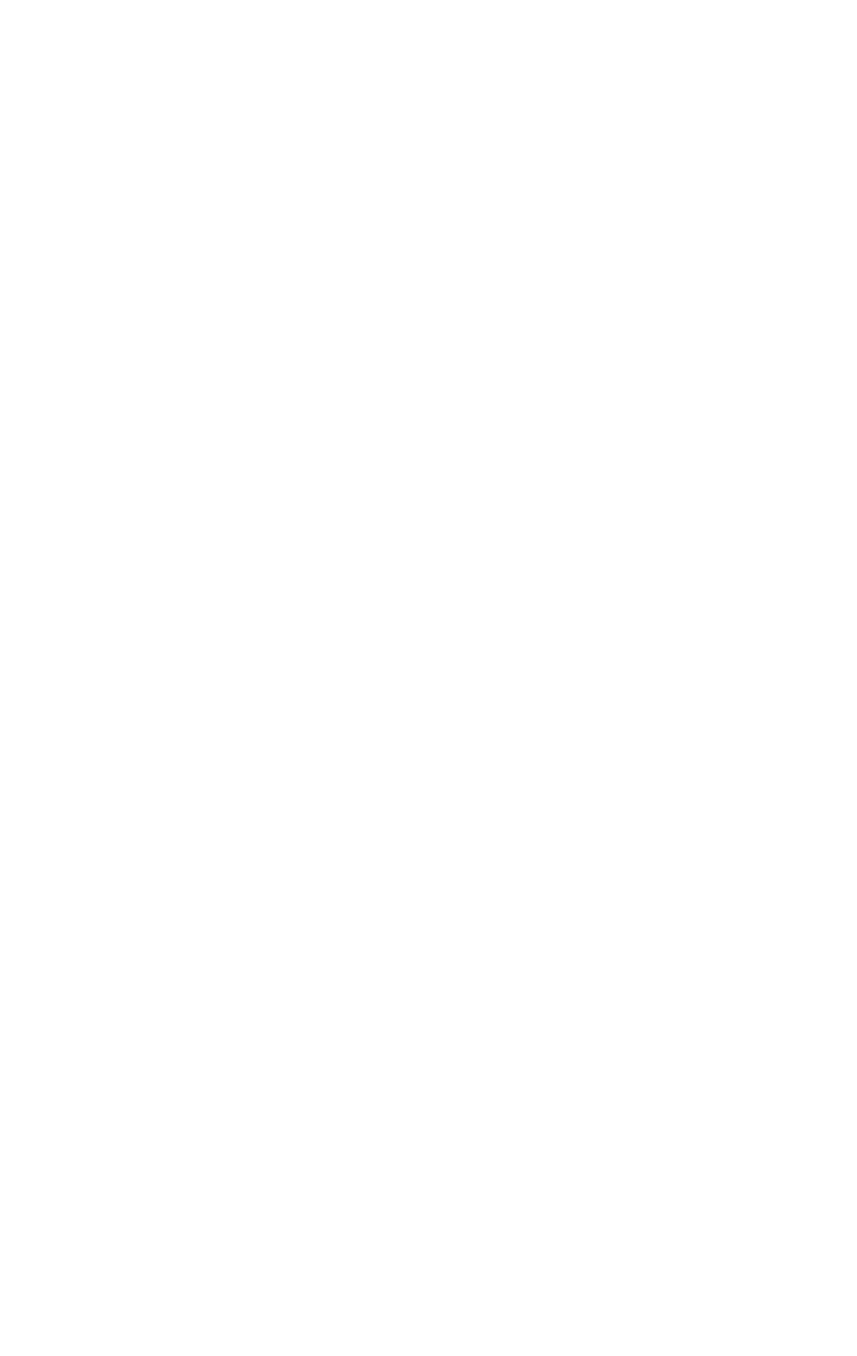
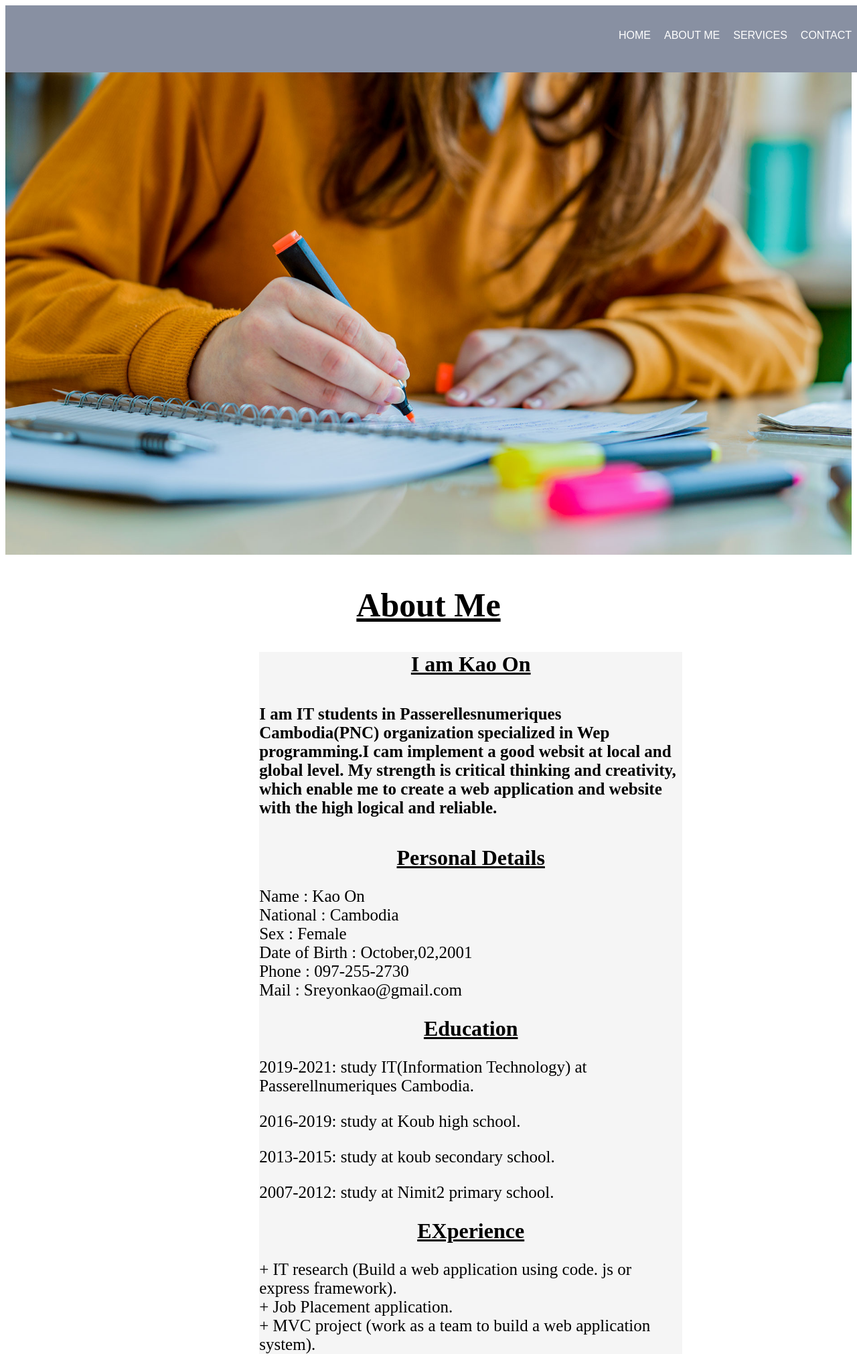
Before and after one commit to onkao/Kao-ON, a plain HTML site: page menu/about.html in a window 1280 px wide. Shown: the whole page at 67% size. Before the commit the page ends 800 px from the top, so only its background shows below. Drawn offline with Linux system fonts and the light colour scheme.

Commit message:
project html

```diff
--- a/css/style.css
+++ b/css/style.css
@@ -14,12 +14,15 @@ body{
     padding: 10px;
     background-color: rgba(18, 35, 71, 0.3);
     font-family: sans-serif;
-
+    position: sticky;
+    top:0;
 }
 ul{
     display: flex;
     justify-content: flex-end;
     list-style: none;
+    position: sticky;
+    top:0;
 }
 ul li{
     padding:10px;
@@ -36,19 +39,6 @@ ul li a{
     cursor: pointer;
 
 }
-footer{
-    color:white;
-    font-family: sans-serif;
-    display:flex;
-    align-items:flex-end;
-    justify-content: center;
-    margin-top:100%;
-    background-color: rgba(18, 35, 71, 0.4);
-    text-transform: uppercase;
-    padding:40px;
-    font-size: 100%;
-
-}
 h1{
 
     font-size: 50px;
--- a/css1/about.css
+++ b/css1/about.css
@@ -0,0 +1,57 @@
+ul{
+    display: flex;
+    justify-content: flex-end;
+    list-style: none;
+    position: sticky;
+    top:0;
+}
+ul li{
+    padding:10px;
+
+}
+ul li:hover{
+    background:darkblue;
+    padding:20px;
+}
+ul li a{
+    text-transform: uppercase;
+    text-decoration: none;
+    color:white;
+    cursor: pointer;
+}
+.container{
+    width:100%;
+    height: 10vh;
+    padding: 10px;
+    background-color: rgba(18, 35, 71, 0.5);
+    font-family: sans-serif;
+    position: sticky;
+    top:0;
+
+}
+img{
+    height:90vh;
+    width:100%;
+}
+.about{
+
+    background:whitesmoke;
+    color:black;
+    width:50%;
+    margin-left: 30%;
+    margin-bottom:
+}
+h5 ,p{
+    font-size: 25px;
+}
+h2{
+    display:flex;
+    justify-content: center;
+    font-size:50px;
+    text-decoration: underline;
+}
+h1{
+    display:flex;
+    justify-content:center;
+    text-decoration: underline;
+}
--- a/css1/contact.css
+++ b/css1/contact.css
@@ -21,6 +21,7 @@ h1{
     border-radius: 4px;
     resize: vertical;
     color:white;
+    font-family: sans-serif;
   }
   input[type=submit]{
     height: 5vh;
@@ -28,6 +29,8 @@ h1{
     background:rgba(18, 35, 71, 0.8);
     outline: none;
     color:white;
+    cursor: pointer;
+    font-family: sans-serif;
   }
   input[type="submit"]:hover{
     background:darkblue;
@@ -45,7 +48,8 @@ h1{
     padding: 10px;
     background-color: rgba(18, 35, 71, 0.3);
     font-family: sans-serif;
-
+    position: sticky;
+    top:0;
 }
 ul{
     display: flex;
--- a/css1/service.css
+++ b/css1/service.css
@@ -12,6 +12,8 @@ body{
     display: flex;
     justify-content: flex-end;
     font-family: sans-serif;
+    position: sticky;
+    top:0;
 }
 ul li{
     list-style: none;
@@ -33,6 +35,8 @@ ul li a{
 }
 ul{
     display:flex;
+    position:sticky;
+    top:0;
 }
 .about{
     background:rgb(6, 65, 104,0.6);
@@ -40,7 +44,8 @@ ul{
     height:50vh;
     width:25%;
     font-size: 25px;
-    margin-top:8%;
+    margin-top:5%;
+    height:60vh;
 }
 .about h1{
     display: flex;
@@ -55,6 +60,7 @@ ul{
 .About{
     justify-content: space-between;
     display:flex;
+
 }
 .more{
     display:flex;
--- a/menu/about.html
+++ b/menu/about.html
@@ -4,8 +4,59 @@
     <meta charset="UTF-8">
     <meta name="viewport" content="width=device-width, initial-scale=1.0">
     <title>About me</title>
+    <link rel="stylesheet" href="/css1/about.css">
+
 </head>
 <body>
-
+    <div class="container">
+        <ul>
+            <li><a href="../index.html">Home</a></li>
+            <li><a href="about.html">About Me</a></li>
+            <li><a href="service.html">Services</a></li>
+            <li><a href="contact.html">Contact</a></li>
+        </ul>
+    </div>
+    <img src="../images/learning.jpg" alt="">
+    <h2>About Me</h2>
+    <div class="about">
+    <h1>I am Kao On</h1>
+    <h5>
+        I am IT students in Passerellesnumeriques Cambodia(PNC) organization specialized in Wep programming.I cam implement a good websit at local and global level. My strength is critical thinking and creativity, which enable me to create a web application and website with the high logical and reliable.
+    </h5>
+    <h1>
+        Personal Details
+    </h1>
+    <p>
+        Name            :   Kao On<br>
+        National        :   Cambodia<br>
+        Sex             :   Female<br>
+        Date of Birth   :   October,02,2001<br>
+        Phone           :   097-255-2730<br>
+        Mail            :   Sreyonkao@gmail.com
+    </p>
+    <h1>
+        Education
+    </h1>
+    <p>
+        2019-2021: study IT(Information Technology) at Passerellnumeriques Cambodia.
+    </p>
+    <p>
+        2016-2019: study at Koub high school.
+    </p>
+    <p>
+        2013-2015: study at koub secondary school.
+    </p>
+    <p>
+        2007-2012: study at Nimit2 primary school.
+    </p>
+    <h1>
+        EXperience
+    </h1>
+    <p>
+        + IT research (Build a web application using code. js or express framework).<br>
+        + Job Placement application.<br>
+        + MVC project (work as a team to build a web application system).
+    </p>
+    </div>
 </body>
 </html>
```
Also changed, not shown: index.html (+5 -5 lines), menu/service.html (+3 -1 lines), css/images/background.jpg (deleted), images/learning.jpg (added), images/logo.png (deleted).
